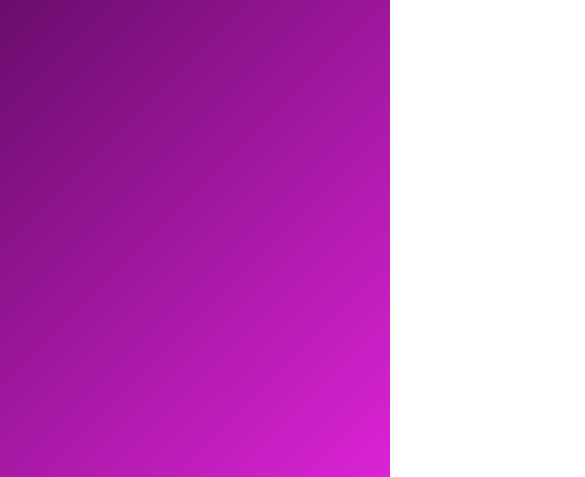
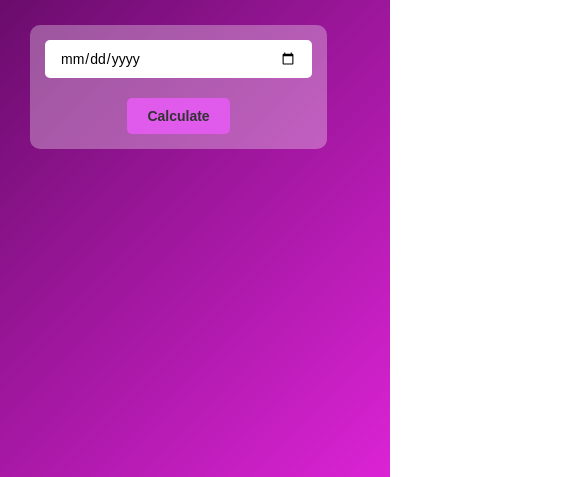
Before and after one commit to saloni1216/AgeCalculator, a plain HTML site: page index.html in a window 390 px wide. Shown: the part 367-844 px from the top of the page, 585 px wide, since content can reach past the window. Drawn offline with Linux system fonts and the light colour scheme.

Commit message:
Update style.css

```diff
--- a/style.css
+++ b/style.css
@@ -1,3 +1,4 @@
+/* Base Styles */
 * {
     margin: 0;
     padding: 0;
@@ -11,17 +12,20 @@
     background: linear-gradient(135deg, #3a0340, #db23d5);
     color: #fff;
     padding: 10px;
+    display: flex;
+    justify-content: center;
+    align-items: center;
 }
 
 .calculator {
     width: 100%;
-    min-width: 600px;
-    margin-left: 10%;
-    margin-top: 10%;
+    max-width: 600px;
+    text-align: center;
+    padding: 20px;
 }
 
 .calculator h1 {
-    font-size: 60px;
+    font-size: 40px;
 }
 
 .calculator h1 span {
@@ -34,18 +38,19 @@
     border-radius: 10px;
     background: rgba(255, 255, 255, 0.3);
     display: flex;
+    flex-direction: column;
     align-items: center;
-    width: 50vw;
+    width: 100%;
 }
+
 .input-box input {
-    flex: 1;
-    margin-right: 20px;
+    width: 100%;
+    margin-bottom: 20px;
     padding: 14px 20px;
     border: 0;
     outline: 0;
     font-size: 18px;
     border-radius: 5px;
-    position: relative;
 }
 
 .input-box button {
@@ -58,21 +63,9 @@
     color: #333;
     cursor: pointer;
 }
-.input-box button:hover{
+
+.input-box button:hover {
     background: #c1048e;
-}
-
-.input-box input::-webkit-calendar-picker-indicator {
-    top: 0;
-    left: 0;
-    right: 0;
-    bottom: 0;
-    width: auto;
-    height: auto;
-    position: absolute;
-    background-position: calc(100% - 10px);
-    background-size: 30px;
-    cursor: pointer;
 }
 
 #result {
@@ -82,3 +75,55 @@
 #result span {
     color: #901150;
 }
+
+/* Media Queries for Responsiveness */
+
+/* Tablet View */
+@media (max-width: 768px) {
+    .calculator h1 {
+        font-size: 36px;
+    }
+
+    .input-box {
+        width: 80%;
+        padding: 20px;
+    }
+
+    .input-box input {
+        font-size: 16px;
+    }
+
+    .input-box button {
+        padding: 12px 25px;
+    }
+
+    #result {
+        font-size: 18px;
+    }
+}
+
+/* Mobile View */
+@media (max-width: 480px) {
+    .calculator h1 {
+        font-size: 28px;
+    }
+
+    .input-box {
+        width: 90%;
+        padding: 15px;
+    }
+
+    .input-box input {
+        font-size: 14px;
+        padding: 10px 15px;
+    }
+
+    .input-box button {
+        padding: 10px 20px;
+        font-size: 14px;
+    }
+
+    #result {
+        font-size: 16px;
+    }
+}
```
